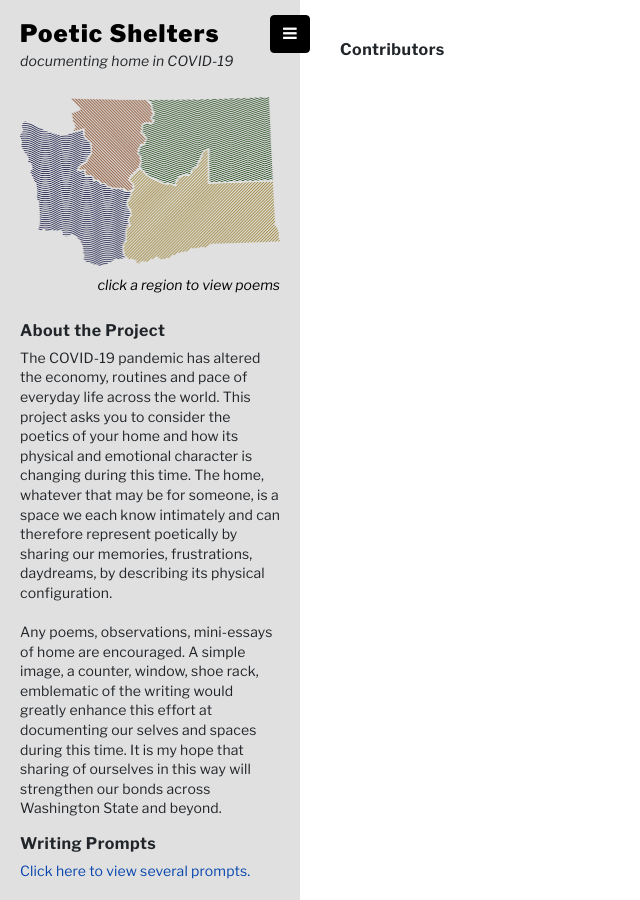
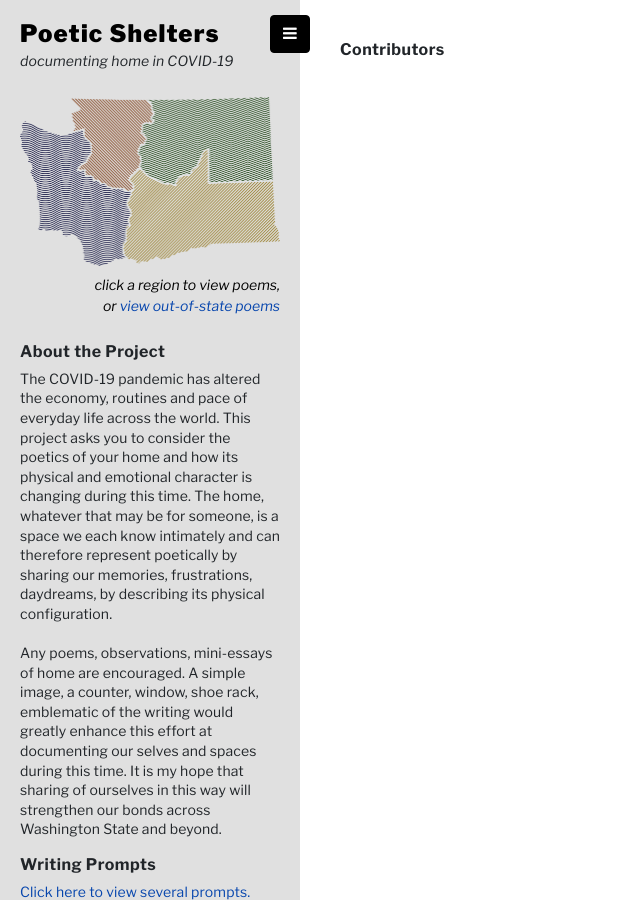
Before and after one commit to poetic-shelters/poetic-shelters.github.io, a Jekyll site: the page built from contributors.html, in a window 1280 px wide. Shown: the whole page, without its empty margins (0-640 px from the left). Built offline with Jekyll 4.4.1, drawn with Linux system fonts in a browser that asks for light colours; nearby versions of some CDN libraries.

Commit message:
map caption update

```diff
--- a/contributors.html
+++ b/contributors.html
@@ -18,7 +18,7 @@ layout: home
       <area shape="poly" coords="253,88,256,143,190,143,110,160,120,75,155,88,190,54,190,85,253,88" alt="Southeast" href="southeast.html">
     </map>
 
-    <figcaption class="figure-caption"><div align="right"><i>click a region to view poems</i></div></figcaption>
+    <figcaption class="figure-caption"><div align="right"><i>click a region to view poems,<br> or <a href="us.html">view out-of-state poems</a></i></div></figcaption>
   </figure>
 
 
--- a/index.html
+++ b/index.html
@@ -20,7 +20,7 @@ layout: home
       <area shape="poly" coords="253,88,256,143,190,143,110,160,120,75,155,88,190,54,190,85,253,88" alt="Southeast" href="southeast.html">
     </map>
 
-    <figcaption class="figure-caption"><div align="right"><i>click a region to view poems</i></div></figcaption>
+    <figcaption class="figure-caption"><div align="right"><i>click a region to view poems,<br> or <a href="us.html">view out-of-state poems</a></i></div></figcaption>
   </figure>
 
 
--- a/prompts.html
+++ b/prompts.html
@@ -18,7 +18,7 @@ layout: home
       <area shape="poly" coords="253,88,256,143,190,143,110,160,120,75,155,88,190,54,190,85,253,88" alt="Southeast" href="southeast.html">
     </map>
 
-    <figcaption class="figure-caption"><div align="right"><i>click a region to view poems</i></div></figcaption>
+    <figcaption class="figure-caption"><div align="right"><i>click a region to view poems,<br> or <a href="us.html">view out-of-state poems</a></i></div></figcaption>
   </figure>
 
 
```
